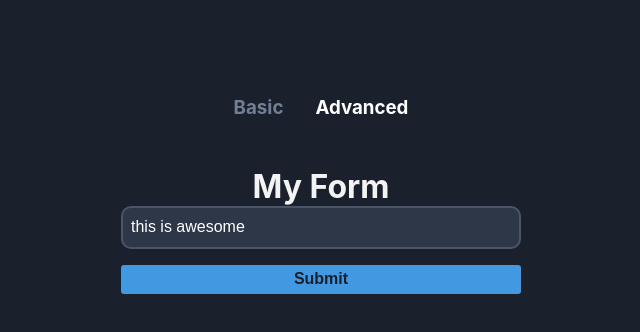
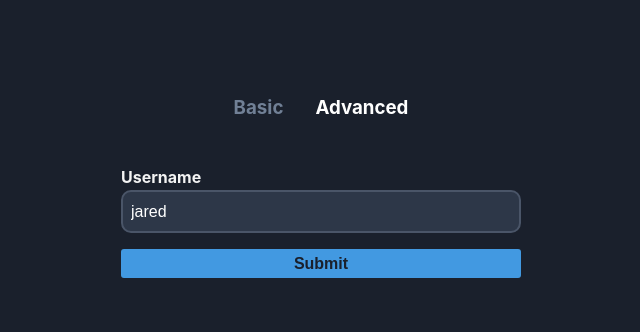
Before and after one commit to sbullocks/Formik_Practice, a React (Create React App) app: page / in a window 1280 px wide. Both pictures are taken after a click on the element "Advanced". Shown: the top 332 px of the page, without its empty margins (319-959 px from the left). Built offline with nearby package versions, Linux system fonts and the light colour scheme.

Commit message:
updated AdvancedForms.js with Formik Field Components. Updated CustomInput.js with destructoring.

```diff
--- a/src/components/AdvancedForm.js
+++ b/src/components/AdvancedForm.js
@@ -7,16 +7,23 @@
 //   );
 // };
 
-import React from "react";
+// import React from "react";
+
 import { Field, Form, Formik } from "formik";
+import CustomInput from "./CustomInput";
 
-const AdvancedForm = () => (
-  <div>
-    <h1>My Form</h1>
-    <Formik initialValues={{ name: "this is awesome" }}>
+const AdvancedForm = () => {
+  return (
+    <Formik initialValues={{ username: "jared" }}>
       {(props) => (
         <Form>
-          <Field type="text" name="name" placeholder="Name" />
+          <CustomInput
+          label="Username"
+          name="username"
+          type="text"
+          placeholder="Enter your username"
+          />
+          {/* <Field type="text" name="name" placeholder="Name" /> */}
           {/* Do not have to pass these in anymore as Formik know that a Form has access to the helper methods.
               <input
             type="text"
@@ -29,8 +36,9 @@
         </Form>
       )}
     </Formik>
-  </div>
-);
+  );
+      };
+
 export default AdvancedForm;
 
 //NOTES:
@@ -46,4 +54,9 @@
 //Children can either be an array of elements (e.g. <option> in the case of <Field as="select">) or a callback function (a.k.a render prop). Read more in docs about what objects are contained in the render props.
 //Cannot configure with class name and attributes like normal. Rather we can render a Field component with children. Gives me access to different properties. Ex: field, form, meta. Define the input such as class name.
 //Created a custom field instead.
-//
+
+
+//Working with CustomInputs.js file to implement a custom field (properties).
+//*Whatever I define in the state, I must use same properties in the name.
+
+//need to add to schema.
--- /dev/null
+++ b/src/components/CustomInput.js
@@ -0,0 +1,32 @@
+import { useField } from 'formik';
+
+const CustomInput = ({label, ...props}) => {
+
+    const [field, meta] = useField(props);
+    console.log("field", field);
+    console.log("meta", meta);
+
+    return (
+        <>
+        <label>{label}</label>
+        <input {...field} {...props} />
+        </>
+    )
+}
+export default CustomInput;
+
+
+
+//Returning a label and a input field.
+//Destructring label from AdvancedForm.js.
+//the spread feature lets you access the props variable which is an objects that gives you all the properties from AdvancedFrom.js - CustomInput.
+//<input {...props} /> gives me access to all the properties. Same as last note.
+//Currently the label is just plain html and does not know about the Formik or Form, helpers..
+//To get access, must use hook.
+//useField() - is a custom React hook that will automagically help you hook up inputs to Formik. You can and should use it to build your own custom input primitives. There are 2 ways to use it.
+
+//need to add to schema.
+//
+//
+//
+//
--- a/src/schemas/index.js
+++ b/src/schemas/index.js
@@ -15,3 +15,5 @@
 
 //Yup is a schema builder for runtime value parsing and validation. Define a schema, transform a value to match, assert the shape of an existing value, or both.
 //Schema are comprised of parsing actions (transforms) as well as assertions (tests) about the input value. Validate an input value to parse it and run the configured set of assertions. Chain together methods to build a schema.
+
+//adding to schemas after updating AdvancedForm.js & CustomInput.js.
```
Also changed, not shown: src/components/CustonInput.js (deleted).
